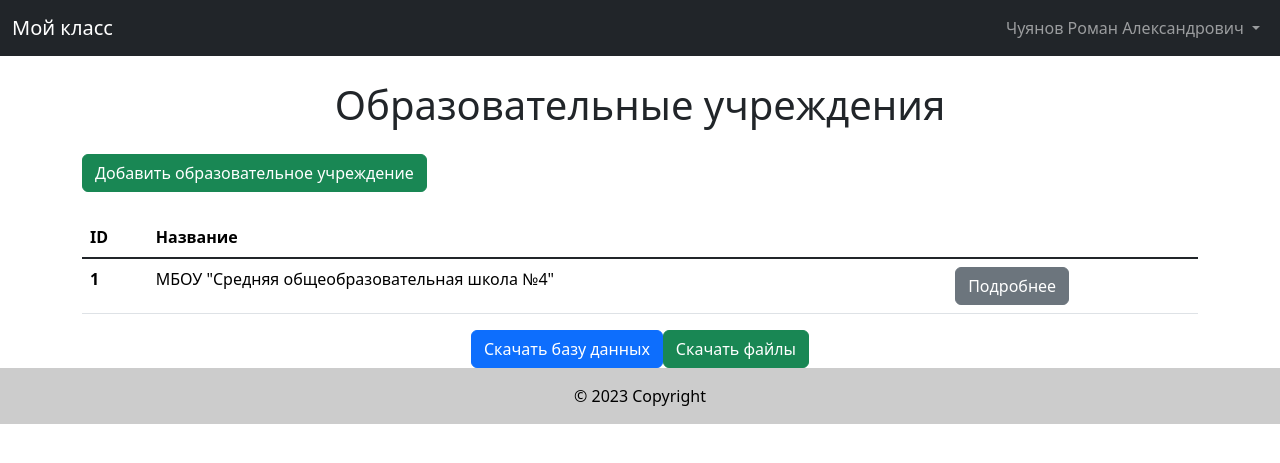
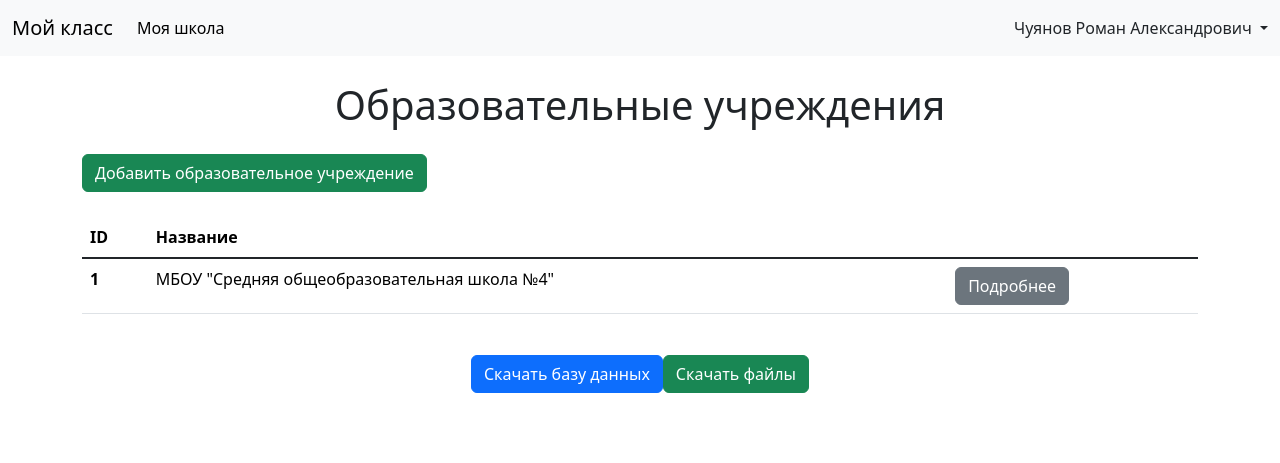
Before and after one commit to AftBINKO/my-class, a Flask app: page /admin_panel in a window 1280 px wide. Shown: the top 463 px of the page. Run offline with Flask 3, Linux system fonts and the light colour scheme; a user stored in the database is signed in; data comes from the database, SQL or seed files in the repository.

Commit message:
Небольшие косметические доработки

```diff
--- a/templates/admin_panel.html
+++ b/templates/admin_panel.html
@@ -35,7 +35,7 @@
             </tbody>
         </table>
     </div>
-    <div class="container" style="justify-content: center; display: flex">
+    <div class="container-fluid" style="margin-top: 25px; justify-content: center; display: inline-flex">
         <a href="{{ url_for("download_db") }}" class="btn btn-primary">
             Скачать базу данных
         </a>
--- a/templates/base.html
+++ b/templates/base.html
@@ -5,7 +5,7 @@
     <meta name="viewport" content="width=device-width, initial-scale=1">
     <title>
         {% block title %}
-        {% endblock %} | Мой класс
+        {% endblock %} — Мой класс
     </title>
     <link href="https://cdn.jsdelivr.net/npm/bootstrap@5.3.0-alpha1/dist/css/bootstrap.min.css"
           rel="stylesheet"
@@ -13,12 +13,52 @@
           crossorigin="anonymous">
 </head>
 <header>
-    <nav class="navbar navbar-expand-lg bg-dark" data-bs-theme="dark">
+    {#    <nav class="navbar navbar-expand-lg bg-dark" data-bs-theme="dark">#}
+    {#        <div class="container-fluid">#}
+    {#            <a class="navbar-brand mb-0 h1" href="{{ url_for("home") }}">Мой класс</a>#}
+    {#            {% if current_user.is_authenticated %}#}
+    {#                <div class="nav-item" data-bs-theme="light">#}
+    {#                    <a class="nav-link active" aria-current="page"#}
+    {#                       href="{{ url_for("school_info", school_id=current_user.school_id) }}">#}
+    {#                        Моя школа#}
+    {#                    </a>#}
+    {#                </div>#}
+    {#                <ul class="navbar-nav">#}
+    {#                    <li class="nav-item dropdown">#}
+    {#                        <a class="nav-link dropdown-toggle" role="button"#}
+    {#                           data-bs-toggle="dropdown" aria-expanded="false">#}
+    {#                            {{ current_user.fullname }}#}
+    {#                        </a>#}
+    {#                        <ul class="dropdown-menu">#}
+    {#                            <li>#}
+    {#                                <a class="dropdown-item" href="{{ url_for("profile") }}">Профиль</a>#}
+    {#                            </li>#}
+    {#                            <li>#}
+    {#                                <hr class="dropdown-divider">#}
+    {#                            </li>#}
+    {#                            <li>#}
+    {#                                <a class="dropdown-item" href="{{ url_for("logout") }}">Выйти</a>#}
+    {#                            </li>#}
+    {#                        </ul>#}
+    {#                    </li>#}
+    {#                </ul>#}
+    {#            {% endif %}#}
+    {#        </div>#}
+    {#    </nav>#}
+    <nav class="navbar navbar-expand-lg bg-body-tertiary">
         <div class="container-fluid">
-            <a class="navbar-brand mb-0 h1" href="{{ url_for("home") }}">Мой класс</a>
-            {% if current_user.is_authenticated %}
-                <ul class="navbar-nav">
-                    <li class="nav-item dropdown">
+            <div class="collapse navbar-collapse" id="navbarTogglerDemo01">
+                <a class="navbar-brand mb-0 h1" href="{{ url_for("home") }}">Мой класс</a>
+                {% if current_user.is_authenticated %}
+                    <ul class="navbar-nav me-auto mb-2 mb-lg-0">
+                        <li class="nav-item">
+                            <a class="nav-link active" aria-current="page"
+                               href="{{ url_for("school_info", school_id=current_user.school_id) }}">
+                                Моя школа
+                            </a>
+                        </li>
+                    </ul>
+                    <div class="nav-item dropdown">
                         <a class="nav-link dropdown-toggle" role="button"
                            data-bs-toggle="dropdown" aria-expanded="false">
                             {{ current_user.fullname }}
@@ -34,9 +74,9 @@
                                 <a class="dropdown-item" href="{{ url_for("logout") }}">Выйти</a>
                             </li>
                         </ul>
-                    </li>
-                </ul>
-            {% endif %}
+                    </div>
+                {% endif %}
+            </div>
         </div>
     </nav>
 </header>
@@ -49,10 +89,4 @@
         crossorigin="anonymous"></script>
 </body>
 
-<footer class="bg-grey text-black">
-    <div class="text-center p-3" style="background-color: rgba(0, 0, 0, 0.2);">
-        © 2023 Copyright
-    </div>
-</footer>
-
 </html>
```
